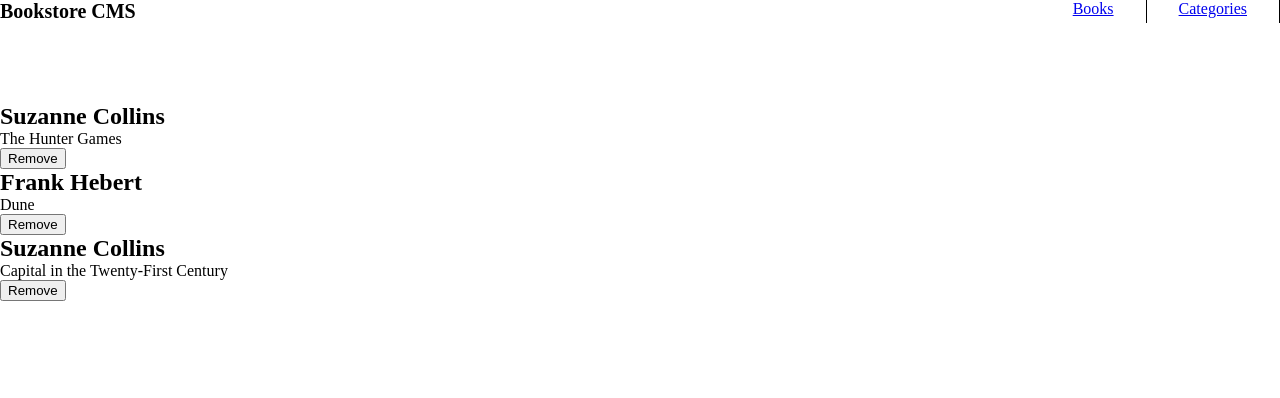
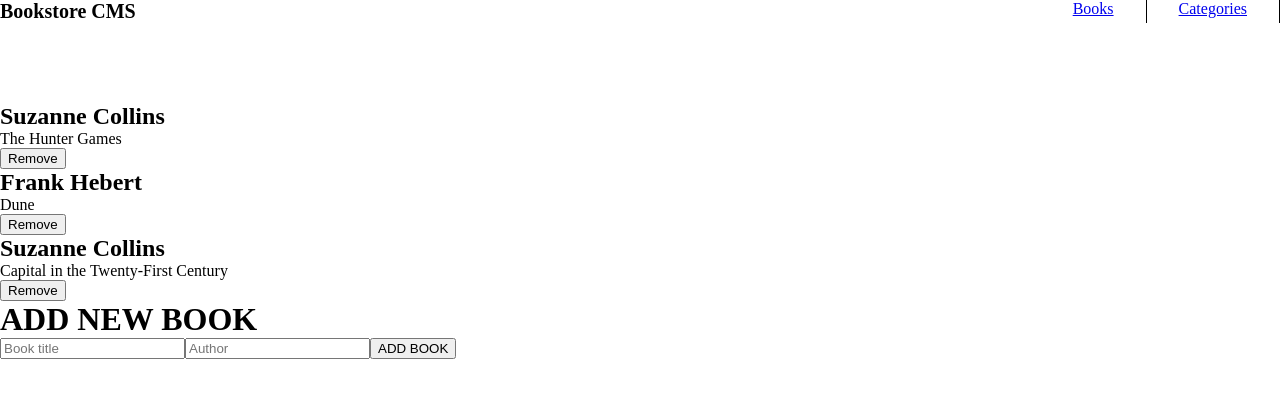
Before and after one commit to AyoMoses1/Bookstore, a React (Create React App) app: page / in a window 1280 px wide. Shown: the top 398 px of the page. Built offline with nearby package versions, Linux system fonts and the light colour scheme.

Commit message:
created form component

```diff
--- a/src/components/Form.jsx
+++ b/src/components/Form.jsx
@@ -2,7 +2,12 @@ import React from 'react';
 
 function Form() {
   return (
-    <div>Form</div>
+    <form action="#" method="post" className="contact_form">
+      <h1>ADD NEW BOOK</h1>
+      <input className="form_item" id="book_title" type="text" name="book_title" placeholder="Book title" maxLength="30" required />
+      <input className="form_item" id="book_author" type="text" name="book_author" placeholder="Author" required />
+      <button type="button" className="form_button">ADD BOOK</button>
+    </form>
   );
 }
 
--- a/src/routes/Books.jsx
+++ b/src/routes/Books.jsx
@@ -1,5 +1,6 @@
 import React from 'react';
 import Book from '../components/Book';
+import Form from '../components/Form';
 
 const booksArray = [
   {
@@ -23,6 +24,7 @@ function Books() {
   return (
     <>
       {booksArray.map((data) => <Book key={data.id} title={data.title} author={data.author} />)}
+      <Form />
     </>
   );
 }
--- a/src/routes/Categories.jsx
+++ b/src/routes/Categories.jsx
@@ -2,7 +2,7 @@ import React from 'react';
 
 function Categories() {
   return (
-    <div>Categories</div>
+    <button type="button">Check status</button>
   );
 }
 
```
